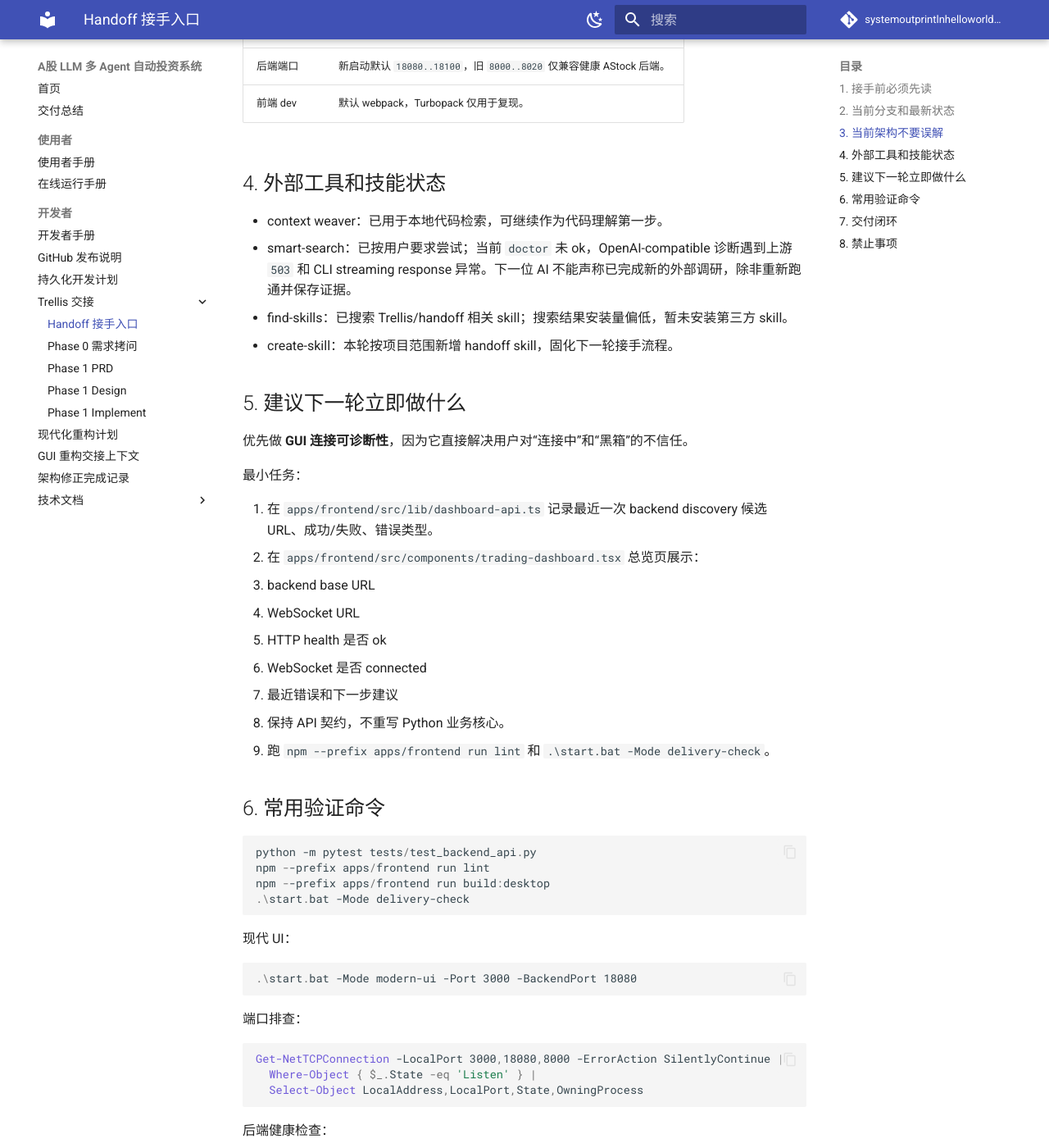
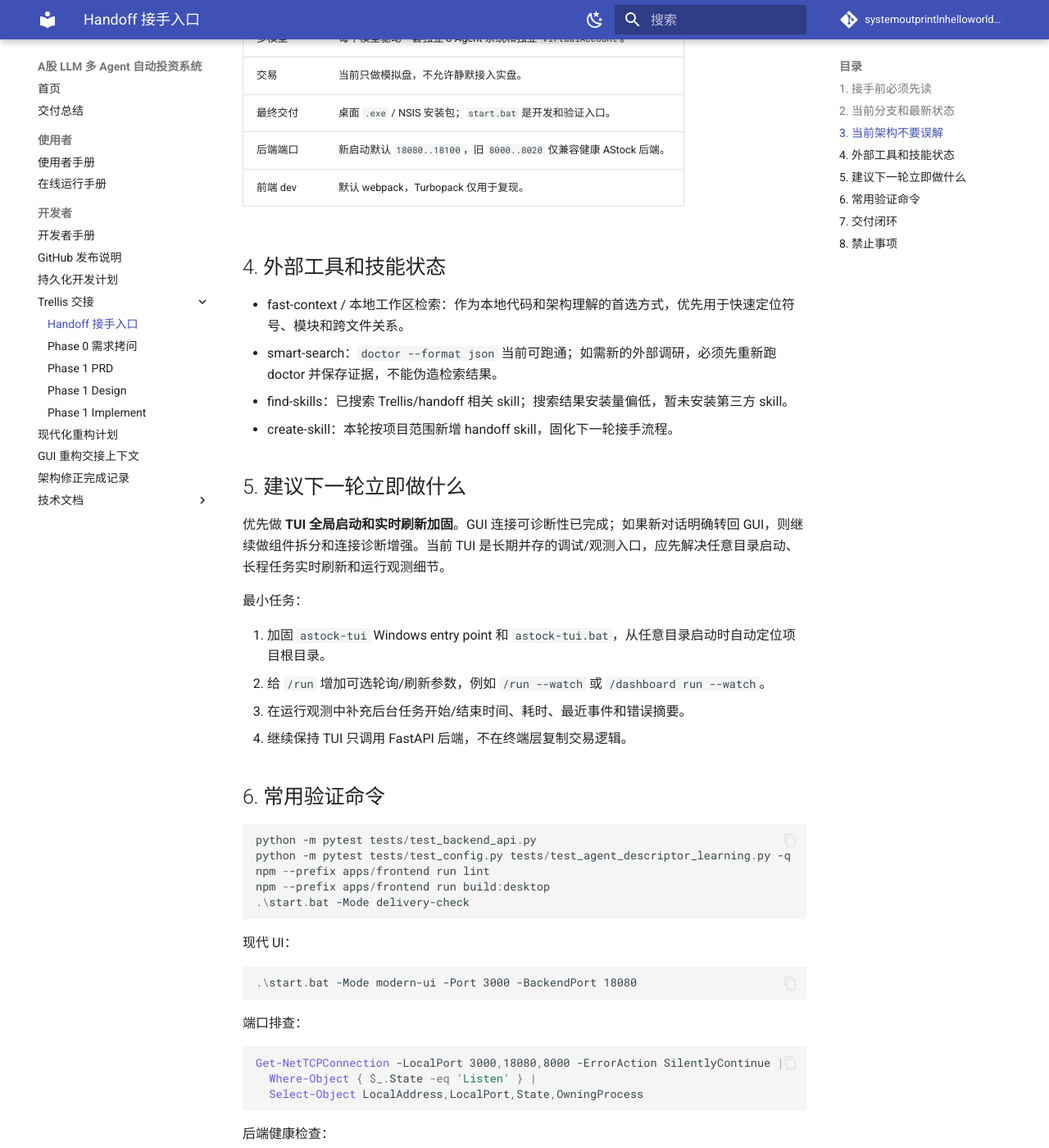
Before and after one commit to systemoutprintlnhelloworld/astock-agent-system, an MkDocs documentation site: the page built from docs/trellis/HANDOFF.md, in a window 1280 px wide and 1400 px high, scrolled down 1337 px. Shown: the whole window at 82% size. Built offline with MkDocs 1.6.1 and Material for MkDocs 9.7.7, drawn with Linux system fonts in a browser that asks for light colours; comment, search, counter and statistics services are not loaded; some of the changed text lies outside the part shown.

Commit message:
docs(trellis): 更新 TUI handoff 接手计划

````diff
--- a/docs/trellis-plan.md
+++ b/docs/trellis-plan.md
@@ -1,12 +1,12 @@
 # 持久化开发计划
 
-更新时间：2026-06-07
+更新时间：2026-06-09
 
 本计划记录当前交付批次的目标、完成状态和后续增强方向。所有配置示例均使用占位符，不包含真实密钥。
 
 > 当前有效计划：本文件、[现代化重构计划](modernization-plan.md) 与 `docs/trellis/` 下的 Phase 0 / Phase 1 / Handoff 文档。工作区中没有 `a股llm系统现代化重构_efa1eeac.plan.md` 文件；该名称来自历史/外部计划引用，不是当前仓库内可执行的 Trellis 计划文件。
 
-当前 Trellis 任务状态：本轮重点是 handoff 和可交接性固化；当前计划、需求拷问、PRD、设计、实现状态和下一轮任务已落到 `docs/trellis/`，供新开对话的 AI 继续接手。
+当前 Trellis 任务状态：本轮已完成 TUI 配置向导、命令补全、配置优先级和真实 slash 链路验证的收尾；当前计划、需求拷问、PRD、设计、实现状态和下一轮任务已落到 `docs/trellis/`，供新开对话的 AI 继续接手。
 
 新对话 / 新 Agent 接手时必须先读：
 
@@ -66,6 +66,19 @@
 | Tauri 桌面壳与 sidecar 打包入口 | 已完成可验证版 | 新增 `apps/desktop` Tauri 2 壳、Next.js 静态导出、PyInstaller sidecar 入口，以及 `desktop-release` / `delivery-check` 自动化交付模式；已验证 `.exe` 和 NSIS 安装包产物。 |
 | Agent Markdown 持续学习系统 | 已完成首版 | 新增 `config/agents/*.md`、`config/user_profile.yaml`、Agent descriptor/learning 核心模块、后端管理接口、TUI `/agent` 命令骨架和 `docs/technical/AGENT_MD_LEARNING.md`；学习系统只生成建议，不静默改策略或实盘交易。 |
 | 数据源 Provider chain 扩展 | 已完成首版 | `DataAgent` 支持 `DATA_PROVIDER_CHAIN` 可配置降级；默认 `Tushare -> Baostock -> AkShare -> offline samples`；新增 AData/OpenBB/yfinance/Alpha Vantage/JQData 可选适配器、AAStock/同花顺适配判断和 `/api/data/providers` 脱敏诊断接口。 |
+| TUI 长程运行入口打磨 | 已完成当前批次 | 配置向导支持已保存配置回填、密钥状态脱敏、按已选数据源跳过凭证；slash palette 和 `/agent` 子命令已对齐；`/dashboard` 默认交易看板，`/start` 自动进入运行观测；真实后端 slash 链路和 `delivery-check` 已通过。 |
+
+## 3.1 下一轮当前执行计划
+
+新对话接手时，若用户没有改变方向，默认继续 **TUI 全局启动和实时刷新加固**：
+
+1. 加固 `astock-tui` Windows entry point 和仓库内 `astock-tui.bat`，保证从任意目录启动时能自动定位项目根目录和后端地址。
+2. 为 `/run` 和 `/dashboard run` 增加 `--watch`，支持长程后台任务的定时刷新、退出提示和异常状态展示。
+3. 在运行观测中增加后台任务开始/结束时间、耗时、最近事件、最近错误摘要和更清晰的状态分组。
+4. 保持 TUI / GUI 都只调用 `apps/backend` FastAPI 契约，不在客户端复制交易、Agent 编排或模拟盘逻辑。
+5. 验证优先级：先跑真实 TUI slash 命令链路，再跑 `python -m pytest tests/test_config.py tests/test_agent_descriptor_learning.py -q` 和 `.\start.bat -Mode delivery-check`。
+
+当前无需用户额外申请新信息；在线运行仍只依赖用户本地未提交的 Tushare token、LLM gateway base URL/API key 和可选数据源凭证。
 
 ## 4. 推荐一键运行路径
 
--- a/docs/trellis/DESIGN.md
+++ b/docs/trellis/DESIGN.md
@@ -73,21 +73,36 @@
 - `dev:turbo` 保留用于复现。
 - 文档同步解释 Windows Turbopack cache panic。
 
+### 3.4 TUI 长程运行观测
+
+已完成：
+
+- TUI 作为长期并存终端客户端，复用 `apps/backend` FastAPI API，不复制交易业务逻辑。
+- 初始化向导已支持单选/多选、已保存配置回填、密钥状态脱敏展示、按 provider chain 跳过无关凭证。
+- `/dashboard` 默认交易看板，`/start` 后自动进入运行观测，`/run` 可查看当前/最近一次后台任务。
+- Slash command palette 在输入 `/` 时显示命令和说明，并补全 `/dashboard`、`/models`、`/start`、`/agent` 等二级命令。
+
+下一步建议：
+
+- 加固 `astock-tui` 全局命令和任意目录启动时的项目根定位。
+- 给 `/run` / `/dashboard run` 增加 `--watch` 实时刷新。
+- 补充运行开始/结束时间、耗时、最近事件、错误摘要和更清晰的后台任务状态。
+
 ## 4. 外部工具与 Skill 状态
 
 | 工具 | 当前状态 | 说明 |
 | --- | --- | --- |
-| context weaver | 已用于本地代码检索 | 用于快速定位端口、Trellis、handoff、UI 启动相关代码。 |
-| smart-search | 已尝试，当前 provider 不稳定 | `doctor` 未返回 ok；OpenAI-compatible 诊断遇到上游 503/CLI 异常。不得伪造外部调研。 |
+| fast-context / 本地检索 | 当前首选 | 用于快速定位端口、Trellis、handoff、TUI/GUI 启动和配置相关代码；不要再把 ContextWeaver 作为主要检索路径。 |
+| smart-search | 当前 `doctor --format json` 可跑通 | 需要外部实时资料时先跑 doctor 并保存证据；不得伪造外部调研。 |
 | find-skills | 已搜索 Trellis/handoff | 找到第三方 skill，但安装量较低，暂不安装。 |
-| project skill | 已有 `astock-delivery-workflow` | 本轮新增 handoff skill 固化交接流程。 |
+| project skills | 已有 `astock-delivery-workflow` 与 `astock-trellis-handoff` | 固化交付闭环和下一轮接手流程。 |
 
 ## 5. 下一轮设计优先级
 
 推荐顺序：
 
-1. GUI 可诊断性：后端/WS 探测可视化。
-2. 拆分 `trading-dashboard.tsx`：按 tab、card、form、chart 分组件。
+1. TUI 全局启动和实时刷新：`astock-tui` 任意目录启动、`/run --watch`、运行耗时/事件/错误摘要。
+2. GUI 组件拆分：降低 `trading-dashboard.tsx` 单文件复杂度，保留现有 API 契约。
 3. 真实事件源接入：AkShare 新闻 / Tushare 公告 / 交易时间事件。
 4. Agent 记忆增强：收益归因、周总结、PortfolioManager 主动检索。
 5. 桌面发布增强：自动更新、安装包签名、崩溃日志展示。
--- a/docs/trellis/HANDOFF.md
+++ b/docs/trellis/HANDOFF.md
@@ -21,13 +21,13 @@
 ## 2. 当前分支和最新状态
 
 - 工作分支：`tauri-rewrite`。
-- 最新提交以 `git log -1 --oneline` 为准；本 handoff 批次开始前的已推送稳定点是 `e13bc16 fix: move astock backend to dedicated ports`。
-- 本 handoff 批次新增/修复方向：
-  - modern-ui / frontend dev 默认改用 `next dev --webpack`。
-  - 保留 `npm run dev:turbo` 仅用于复现 Turbopack 问题。
-  - `start.ps1` 端口占用检查只看 `Listen`，并打印同端口多个监听进程。
-  - 新增 Trellis Phase 0 / PRD / Design / Implement / Handoff 文档。
-  - 新增项目 handoff skill。
+- 最新提交以 `git log -1 --oneline` 为准；当前代码稳定点已推进到 `af20112 feat(tui): 完善配置向导与命令验证`，并已推送到 `origin/tauri-rewrite`。本 handoff 文档提交后可能会有后续 docs-only 提交。
+- 本 handoff 批次已完成的重点修复：
+  - TUI 配置向导支持已保存配置回填、密钥状态脱敏展示、按已选数据源跳过无关凭证问询。
+  - `settings.override.json` 作为本地运行态配置优先于 `.env` 的同名旧值，避免向导保存后看起来未生效。
+  - `/agent` 子命令与 slash palette 补全已对齐，`/dashboard` 默认交易看板，`/start` 会自动切换到运行观测视图。
+  - 真实后端 slash 链路验证与 `.\start.bat -Mode delivery-check` 已通过（65 passed）。
+  - modern-ui / frontend dev 默认改用 `next dev --webpack`；`npm run dev:turbo` 仅用于复现 Turbopack 问题。
 
 ## 3. 当前架构不要误解
 
@@ -42,31 +42,27 @@
 
 ## 4. 外部工具和技能状态
 
-- context weaver：已用于本地代码检索，可继续作为代码理解第一步。
-- smart-search：已按用户要求尝试；当前 `doctor` 未 ok，OpenAI-compatible 诊断遇到上游 `503` 和 CLI streaming response 异常。下一位 AI 不能声称已完成新的外部调研，除非重新跑通并保存证据。
+- fast-context / 本地工作区检索：作为本地代码和架构理解的首选方式，优先用于快速定位符号、模块和跨文件关系。
+- smart-search：`doctor --format json` 当前可跑通；如需新的外部调研，必须先重新跑 doctor 并保存证据，不能伪造检索结果。
 - find-skills：已搜索 Trellis/handoff 相关 skill；搜索结果安装量偏低，暂未安装第三方 skill。
 - create-skill：本轮按项目范围新增 handoff skill，固化下一轮接手流程。
 
 ## 5. 建议下一轮立即做什么
 
-优先做 **GUI 连接可诊断性**，因为它直接解决用户对“连接中”和“黑箱”的不信任。
+优先做 **TUI 全局启动和实时刷新加固**。GUI 连接可诊断性已完成；如果新对话明确转回 GUI，则继续做组件拆分和连接诊断增强。当前 TUI 是长期并存的调试/观测入口，应先解决任意目录启动、长程任务实时刷新和运行观测细节。
 
 最小任务：
 
-1. 在 `apps/frontend/src/lib/dashboard-api.ts` 记录最近一次 backend discovery 候选 URL、成功/失败、错误类型。
-2. 在 `apps/frontend/src/components/trading-dashboard.tsx` 总览页展示：
-   - backend base URL
-   - WebSocket URL
-   - HTTP health 是否 ok
-   - WebSocket 是否 connected
-   - 最近错误和下一步建议
-3. 保持 API 契约，不重写 Python 业务核心。
-4. 跑 `npm --prefix apps/frontend run lint` 和 `.\start.bat -Mode delivery-check`。
+1. 加固 `astock-tui` Windows entry point 和 `astock-tui.bat`，从任意目录启动时自动定位项目根目录。
+2. 给 `/run` 增加可选轮询/刷新参数，例如 `/run --watch` 或 `/dashboard run --watch`。
+3. 在运行观测中补充后台任务开始/结束时间、耗时、最近事件和错误摘要。
+4. 继续保持 TUI 只调用 FastAPI 后端，不在终端层复制交易逻辑。
 
 ## 6. 常用验证命令
 
 ```powershell
 python -m pytest tests/test_backend_api.py
+python -m pytest tests/test_config.py tests/test_agent_descriptor_learning.py -q
 npm --prefix apps/frontend run lint
 npm --prefix apps/frontend run build:desktop
 .\start.bat -Mode delivery-check
````
Also changed, not shown: other parts of docs/trellis/DESIGN.md (+1 -1 lines), other parts of docs/trellis/HANDOFF.md (+1 -1 lines), DOCUMENTATION_MAP.md (+3 -2 lines), docs/trellis/IMPLEMENT.md (+2 -2 lines), docs/trellis/PHASE0_GRILLME.md (+5 -5 lines).
